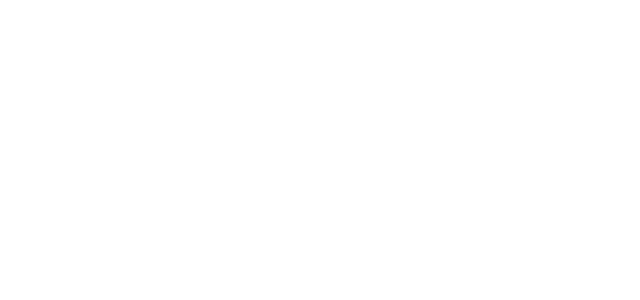
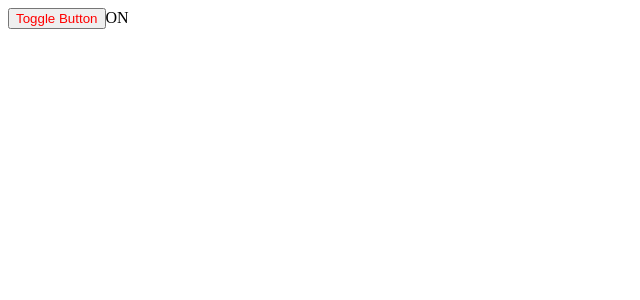
Before and after one commit to ryunosuke-ishihara-RIOT/react_study, a React (Create React App) app: page / in a window 1280 px wide. Shown: the top 300 px of the page, without its empty margins (0-640 px from the left). Built offline with nearby package versions, Linux system fonts and the light colour scheme.

Commit message:
toggleコンポーネント静的実装

```diff
--- a/package.json
+++ b/package.json
@@ -9,6 +9,7 @@
     "react": "^17.0.1",
     "react-dom": "^17.0.1",
     "react-scripts": "4.0.1",
+    "styled-components": "^5.2.1",
     "web-vitals": "^0.2.4"
   },
   "scripts": {
--- a/src/components/App.js
+++ b/src/components/App.js
@@ -1,6 +1,8 @@
-
+import Toggle from "./core/Toggle"
 function App() {
-  return (<></>)
+  return (<>
+  <Toggle type="button" value="Toggle Button" />
+  </>)
 
 }
 
--- /dev/null
+++ b/src/components/core/Toggle.jsx
@@ -0,0 +1,16 @@
+import React,{useState} from "react";
+import Styled from "styled-components"
+
+const Toggle =(props) =>{
+    const[state,setState] = useState(props);
+    const{type,value} = state;
+
+    return (<>
+    <StyledButton type={type}>{value}</StyledButton>
+    <span>ON</span>
+    </>)
+}
+
+const StyledButton = Styled.button
+`color:red`;
+export default Toggle;
```
Also changed, not shown: 2 other files (tests, documents, lock files or other folders).
